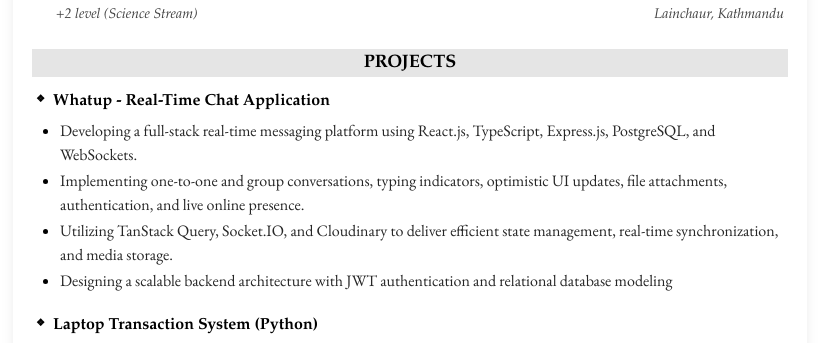
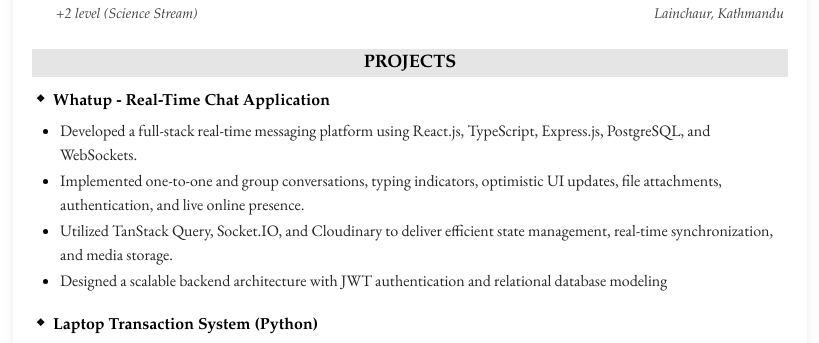
Before and after one commit to maharjansujal/resume, a React (Vite) app: page / in a window 1280 px wide. Shown: the part 1145-1488 px from the top of the page, without its empty margins (230-1049 px from the left). Built offline with nearby package versions, Linux system fonts and the light colour scheme.

Commit message:
fix: present tense --> past tense

```diff
--- a/src/components/Resume.tsx
+++ b/src/components/Resume.tsx
@@ -239,22 +239,22 @@ export default function Resume() {
 
                 <ul className="list-disc list-outside ml-6 mt-1.5 space-y-0.5 text-neutral-800 marker:text-black">
                   <li>
-                    Developing a full-stack real-time messaging platform using
+                    Developed a full-stack real-time messaging platform using
                     React.js, TypeScript, Express.js, PostgreSQL, and
                     WebSockets.
                   </li>
                   <li>
-                    Implementing one-to-one and group conversations, typing
+                    Implemented one-to-one and group conversations, typing
                     indicators, optimistic UI updates, file attachments,
                     authentication, and live online presence.
                   </li>
                   <li>
-                    Utilizing TanStack Query, Socket.IO, and Cloudinary to
+                    Utilized TanStack Query, Socket.IO, and Cloudinary to
                     deliver efficient state management, real-time
                     synchronization, and media storage.
                   </li>
                   <li>
-                    Designing a scalable backend architecture with JWT
+                    Designed a scalable backend architecture with JWT
                     authentication and relational database modeling
                   </li>
                 </ul>
```
